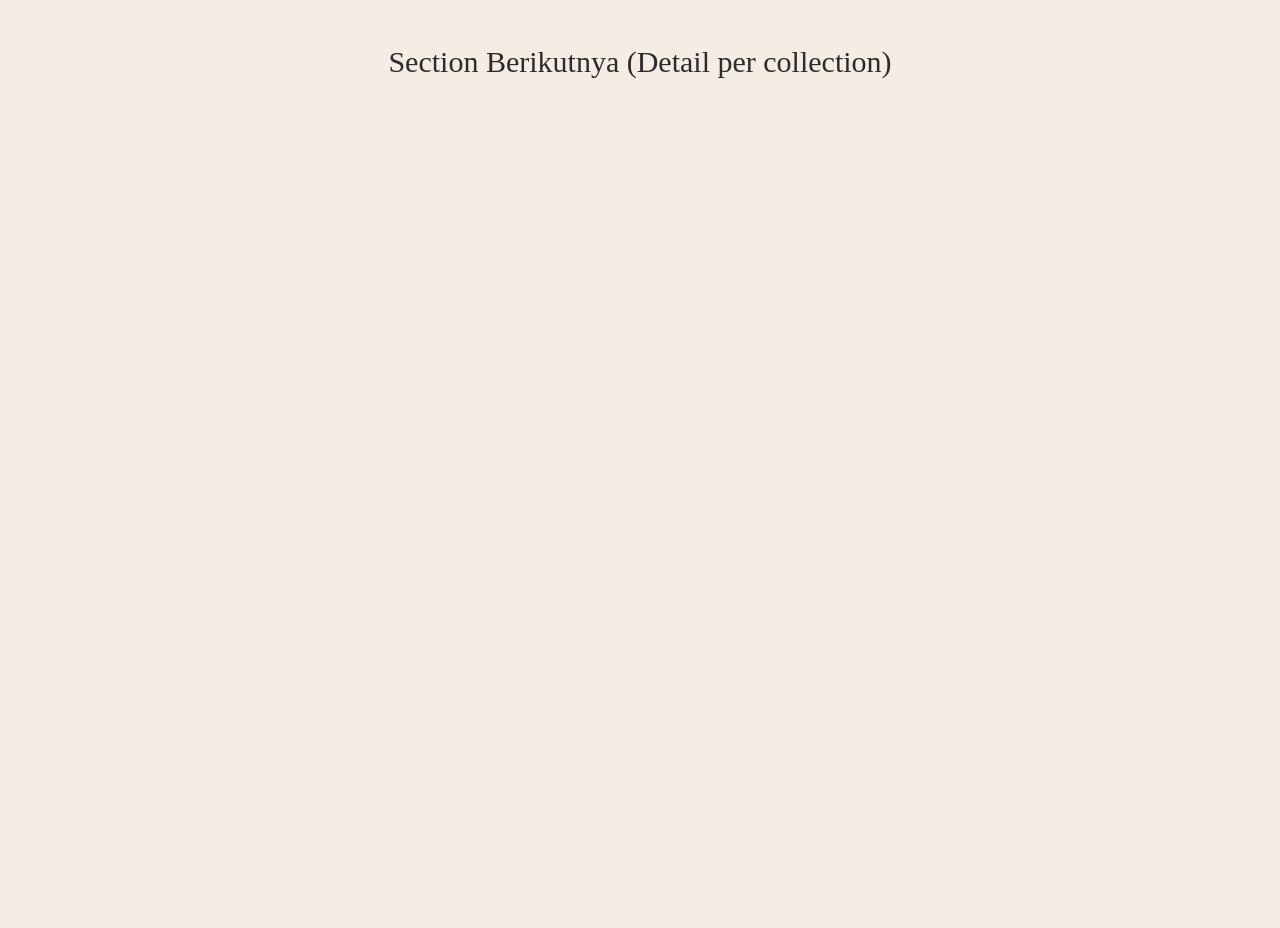
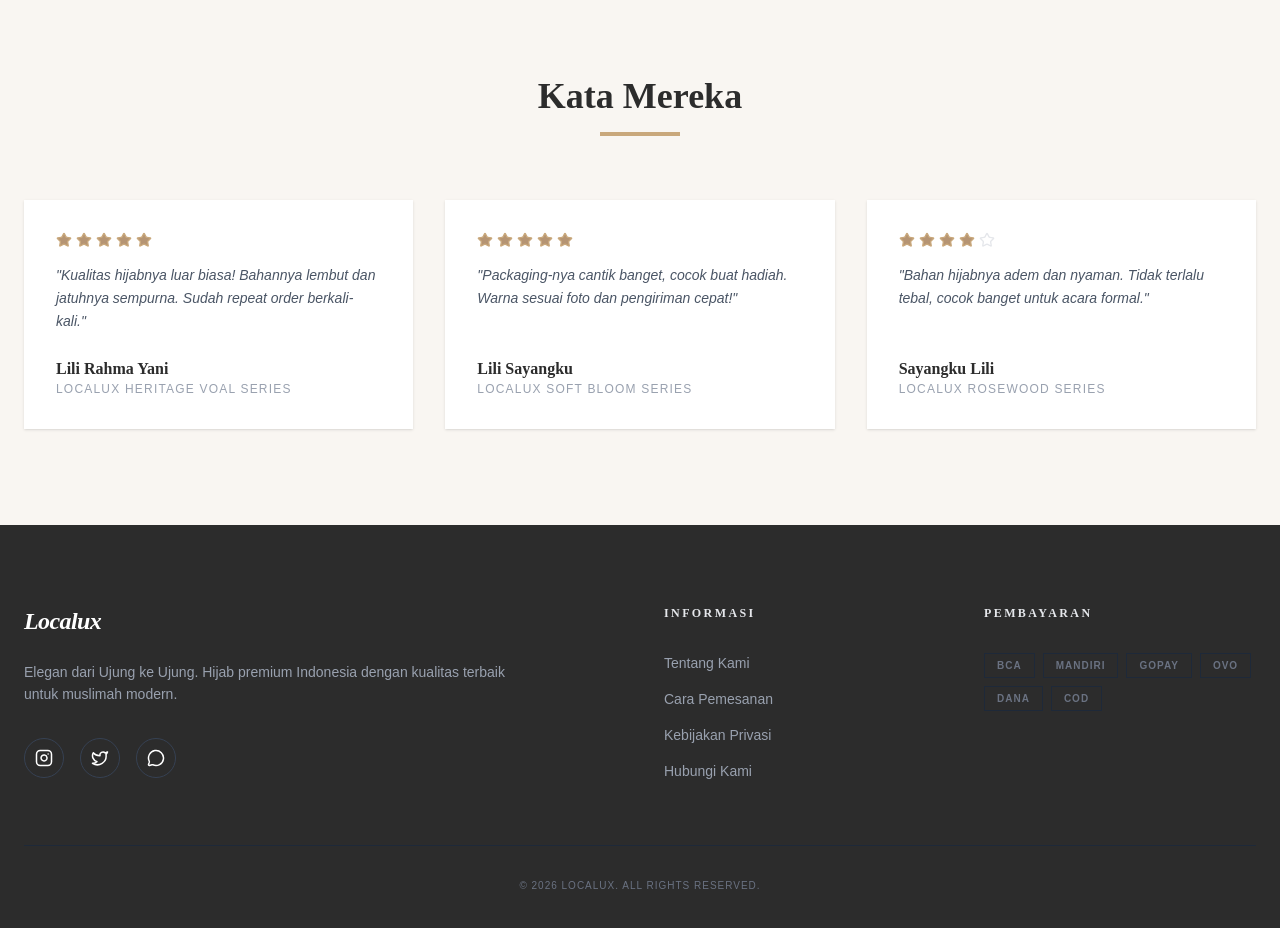
Before and after one commit to Leeroyakbar/localux-fe, a React (Vite) app: page / in a window 1280 px wide. Shown: the part 3580-4508 px from the top of the page. Built offline with nearby package versions, Linux system fonts and the light colour scheme.

Commit message:
create feedback and footer section

```diff
--- a/src/App.tsx
+++ b/src/App.tsx
@@ -2,6 +2,8 @@ import Navbar from "./components/layout/Navbar"
 import Hero from "./components/home/Hero" // Impor komponen Hero baru
 import SpecialCollection from "./components/home/SpecialCollection"
 import Catalog from "./components/home/Catalog"
+import Feedback from "./components/home/Feedback"
+import Footer from "./components/home/Footer"
 
 function App() {
   return (
@@ -10,13 +12,8 @@ function App() {
       <Hero />
       <SpecialCollection />
       <Catalog />
-
-      {/* SECTION SELANJUTNYA */}
-      <main className="p-8 md:p-16">
-        <div className="h-screen">
-          <h2 className="text-3xl text-center font-heading text-charcoal">Section Berikutnya (Detail per collection)</h2>
-        </div>
-      </main>
+      <Feedback />
+      <Footer />
     </div>
   )
 }
--- /dev/null
+++ b/src/components/home/Feedback.tsx
@@ -0,0 +1,71 @@
+import { Star } from "lucide-react"
+import { easeOut, motion } from "framer-motion"
+
+const testimonials = [
+  {
+    name: "Lili Rahma Yani",
+    product: "Localux Heritage Voal Series",
+    comment: "Kualitas hijabnya luar biasa! Bahannya lembut dan jatuhnya sempurna. Sudah repeat order berkali-kali.",
+    stars: 5,
+  },
+  {
+    name: "Lili Sayangku",
+    product: "Localux Soft Bloom Series",
+    comment: "Packaging-nya cantik banget, cocok buat hadiah. Warna sesuai foto dan pengiriman cepat!",
+    stars: 5,
+  },
+  {
+    name: "Sayangku Lili",
+    product: "Localux Rosewood Series",
+    comment: "Bahan hijabnya adem dan nyaman. Tidak terlalu tebal, cocok banget untuk acara formal.",
+    stars: 4,
+  },
+]
+
+const containerVariants = {
+  hidden: { opacity: 0 },
+  visible: {
+    opacity: 1,
+    transition: { staggerChildren: 0.2 },
+  },
+}
+
+const cardVariants = {
+  hidden: { opacity: 0, y: 30 },
+  visible: { opacity: 1, y: 0, transition: { duration: 0.6, ease: easeOut } },
+}
+
+export default function Feedback() {
+  return (
+    <section className="py-24 bg-[#F9F6F2]">
+      {" "}
+      {/* Warna cream lembut sesuai screenshot */}
+      <div className="container mx-auto px-6">
+        <motion.div variants={containerVariants} initial="hidden" whileInView="visible" viewport={{ once: true, margin: "-100px" }} className="text-center mb-16">
+          <h2 className="text-3xl md:text-4xl font-heading font-bold text-charcoal mb-4">Kata Mereka</h2>
+          <div className="w-20 h-1 bg-accent mx-auto"></div>
+        </motion.div>
+
+        <motion.div variants={containerVariants} initial="hidden" whileInView="visible" viewport={{ once: true, margin: "-100px" }} className="grid grid-cols-1 md:grid-cols-3 gap-8">
+          {testimonials.map((t, i) => (
+            <motion.div key={i} variants={cardVariants} className="bg-white p-8 shadow-sm hover:shadow-md transition-shadow duration-300 flex flex-col">
+              {/* Stars */}
+              <div className="flex gap-1 mb-4">
+                {[...Array(5)].map((_, index) => (
+                  <Star key={index} size={16} fill={index < t.stars ? "#B59473" : "transparent"} className={index < t.stars ? "text-accent" : "text-gray-200"} />
+                ))}
+              </div>
+
+              <p className="text-gray-600 italic leading-relaxed mb-6 text-sm">"{t.comment}"</p>
+
+              <div className="mt-auto">
+                <h4 className="font-bold text-charcoal text-base">{t.name}</h4>
+                <p className="text-xs text-gray-400 uppercase tracking-widest">{t.product}</p>
+              </div>
+            </motion.div>
+          ))}
+        </motion.div>
+      </div>
+    </section>
+  )
+}
--- /dev/null
+++ b/src/components/home/Footer.tsx
@@ -0,0 +1,76 @@
+import { Instagram, Twitter, MessageCircle } from "lucide-react"
+
+export default function Footer() {
+  const currentYear = new Date().getFullYear()
+
+  return (
+    <footer className="bg-charcoal text-white pt-20 pb-10">
+      <div className="container mx-auto px-6">
+        <div className="grid grid-cols-1 md:grid-cols-12 gap-12 mb-16">
+          {/* Brand Info */}
+          <div className="col-span-1 md:col-span-5">
+            <h2 className="text-2xl font-heading font-bold mb-6 italic tracking-tight">Localux</h2>
+            <p className="text-gray-400 text-sm leading-relaxed mb-8">Elegan dari Ujung ke Ujung. Hijab premium Indonesia dengan kualitas terbaik untuk muslimah modern.</p>
+            <div className="flex gap-4">
+              <a href="#" className="w-10 h-10 border border-gray-700 rounded-full flex items-center justify-center hover:bg-white hover:text-charcoal transition-all">
+                <Instagram size={18} />
+              </a>
+              <a href="#" className="w-10 h-10 border border-gray-700 rounded-full flex items-center justify-center hover:bg-white hover:text-charcoal transition-all">
+                <Twitter size={18} />
+              </a>
+              <a href="#" className="w-10 h-10 border border-gray-700 rounded-full flex items-center justify-center hover:bg-white hover:text-charcoal transition-all">
+                <MessageCircle size={18} />
+              </a>
+            </div>
+          </div>
+
+          {/* Spacer Kolom (Optional) untuk memberi jarak kosong jika ingin lebih renggang */}
+          <div className="hidden md:block md:col-span-1"></div>
+
+          {/* Navigasi / Informasi */}
+          <div className="md:col-span-3">
+            <h4 className="text-xs font-bold uppercase tracking-[0.2em] mb-8 text-gray-200">Informasi</h4>
+            <ul className="space-y-4 text-sm text-gray-400">
+              <li>
+                <a href="#" className="hover:text-white transition-colors">
+                  Tentang Kami
+                </a>
+              </li>
+              <li>
+                <a href="#" className="hover:text-white transition-colors">
+                  Cara Pemesanan
+                </a>
+              </li>
+              <li>
+                <a href="#" className="hover:text-white transition-colors">
+                  Kebijakan Privasi
+                </a>
+              </li>
+              <li>
+                <a href="#" className="hover:text-white transition-colors">
+                  Hubungi Kami
+                </a>
+              </li>
+            </ul>
+          </div>
+
+          {/* Pembayaran */}
+          <div className="md:col-span-3">
+            <h4 className="text-xs font-bold uppercase tracking-[0.2em] mb-8 text-gray-200 text-right md:text-left">Pembayaran</h4>
+            <div className="flex flex-wrap gap-2 justify-end md:justify-start">
+              {["BCA", "Mandiri", "GoPay", "OVO", "DANA", "COD"].map((pay) => (
+                <span key={pay} className="px-3 py-1 border border-gray-800 text-[10px] font-bold tracking-widest text-gray-500 uppercase">
+                  {pay}
+                </span>
+              ))}
+            </div>
+          </div>
+        </div>
+
+        <div className="border-t border-gray-800 pt-8 text-center">
+          <p className="text-[10px] text-gray-500 uppercase tracking-widest">© {currentYear} Localux. All rights reserved.</p>
+        </div>
+      </div>
+    </footer>
+  )
+}
--- a/src/components/layout/CartDrawer.tsx
+++ b/src/components/layout/CartDrawer.tsx
@@ -15,7 +15,7 @@ const CartDrawer = ({ isOpen, onClose }: { isOpen: boolean; onClose: () => void
       {isOpen && (
         <>
           {/* Overlay */}
-          <motion.div initial={{ opacity: 0 }} animate={{ opacity: 1 }} exit={{ opacity: 0 }} onClick={onClose} className="fixed inset-0 z-[200] bg-black/40 backdrop-blur-sm" />
+          <motion.div initial={{ opacity: 0 }} animate={{ opacity: 1 }} exit={{ opacity: 0 }} onClick={onClose} className="fixed inset-0 z-200 bg-black/40 backdrop-blur-sm" />
 
           {/* Drawer Content */}
           <motion.div
@@ -23,7 +23,7 @@ const CartDrawer = ({ isOpen, onClose }: { isOpen: boolean; onClose: () => void
             animate={{ x: 0 }}
             exit={{ x: "100%" }}
             transition={{ type: "spring", damping: 25, stiffness: 200 }}
-            className="fixed top-0 right-0 h-full w-full md:w-[400px] bg-white z-[201] shadow-2xl flex flex-col"
+            className="fixed top-0 right-0 h-full w-full md:w-100 bg-white z-201 shadow-2xl flex flex-col"
           >
             {/* Header */}
             <div className="p-6 flex items-center justify-between border-b bg-white">
--- a/src/context/CartProvider.tsx
+++ b/src/context/CartProvider.tsx
@@ -16,7 +16,6 @@ export const CartProvider = ({ children }: { children: ReactNode }) => {
     })
   }
 
-  // Tambahkan di dalam CartProvider
   const removeFromCart = (id: number, color: string, size: string) => {
     setCart((prev) => prev.filter((item) => !(item.id === id && item.selectedColor === color && item.selectedSize === size)))
   }
```
